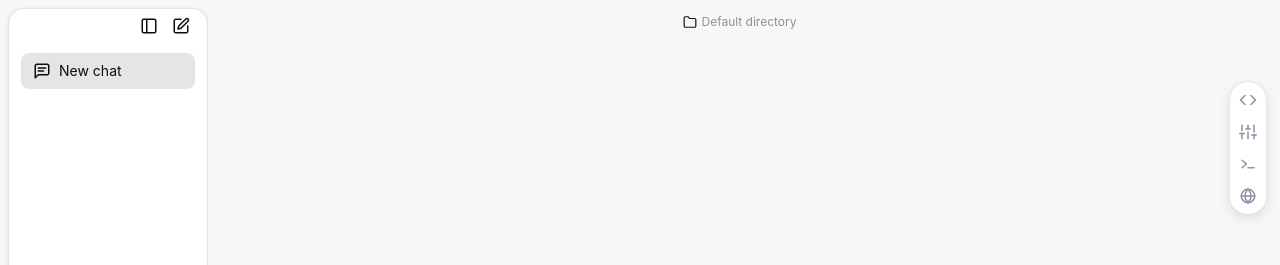
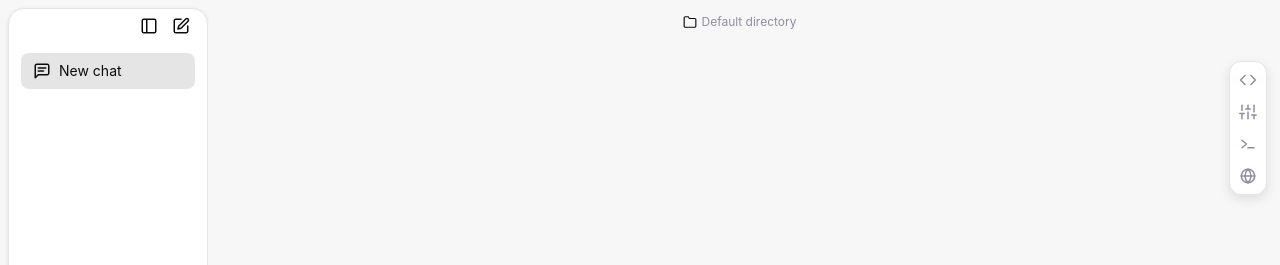
Before and after one commit to rita152/codex-desktop, a React (Vite) app: page / in a window 1280 px wide. Shown: the top 265 px of the page. Built offline with nearby package versions, Linux system fonts and the light colour scheme.

Commit message:
Adjust ChatSideActions position and radius

```diff
--- a/src/components/business/ChatSideActions/ChatSideActions.css
+++ b/src/components/business/ChatSideActions/ChatSideActions.css
@@ -1,7 +1,7 @@
 .chat-side-actions {
   position: absolute;
   right: var(--spacing-xs);
-  top: 72px;
+  top: calc(var(--spacing-lg) + 36px);
   display: flex;
   flex-direction: column;
   align-items: center;
@@ -9,7 +9,7 @@
   padding: var(--spacing-xs);
   background-color: var(--color-bg-elevated);
   border: var(--border-width-thin) solid var(--color-border);
-  border-radius: var(--radius-full);
+  border-radius: var(--radius-lg);
   box-shadow: var(--shadow-lg);
   z-index: 30;
 }
@@ -31,7 +31,7 @@
 @media (max-width: 900px) {
   .chat-side-actions {
     right: var(--spacing-xs);
-    top: 64px;
+    top: calc(var(--spacing-lg) + 28px);
   }
 }
 
```
